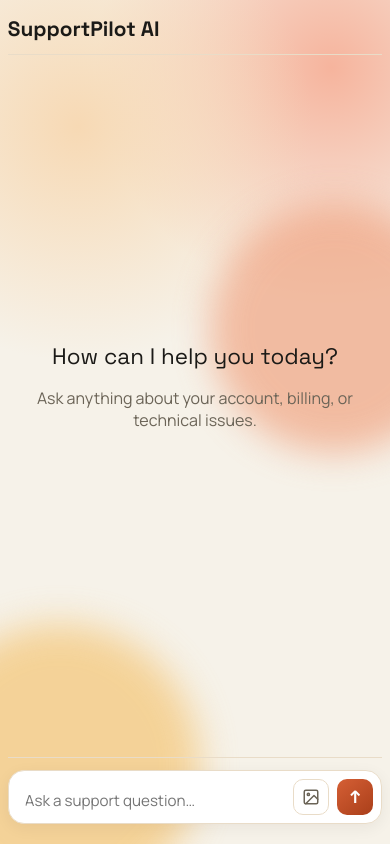
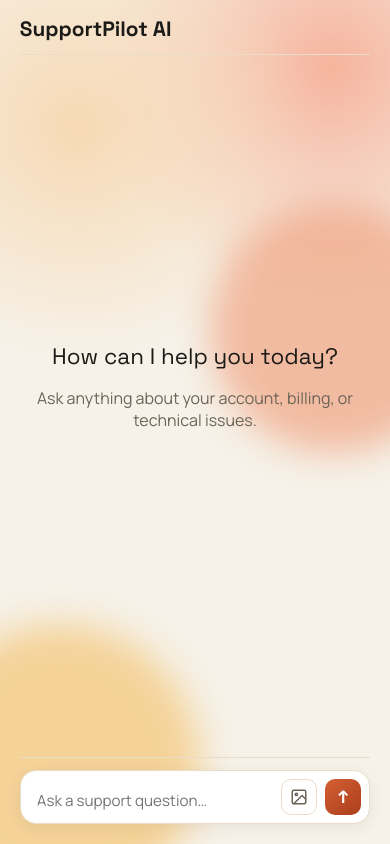
Before and after one commit to sehrish30/customer-support, a React (Vite) app in the folder frontend/: page / in a window 390 px wide. Built offline with nearby package versions, Linux system fonts and the light colour scheme.

Commit message:
prevent full-width button rule from breaking mobile chat header

```diff
--- a/frontend/src/styles.css
+++ b/frontend/src/styles.css
@@ -244,6 +244,19 @@ button:disabled {
   button {
     width: 100%;
     justify-self: stretch;
+  }
+
+  .chat-shell {
+    padding: 0 12px;
+    width: 100%;
+  }
+
+  .btn-new-chat,
+  .chat-send-btn,
+  .chat-attach-btn,
+  .chat-input-preview-remove {
+    width: auto;
+    justify-self: unset;
   }
 }
 
```
